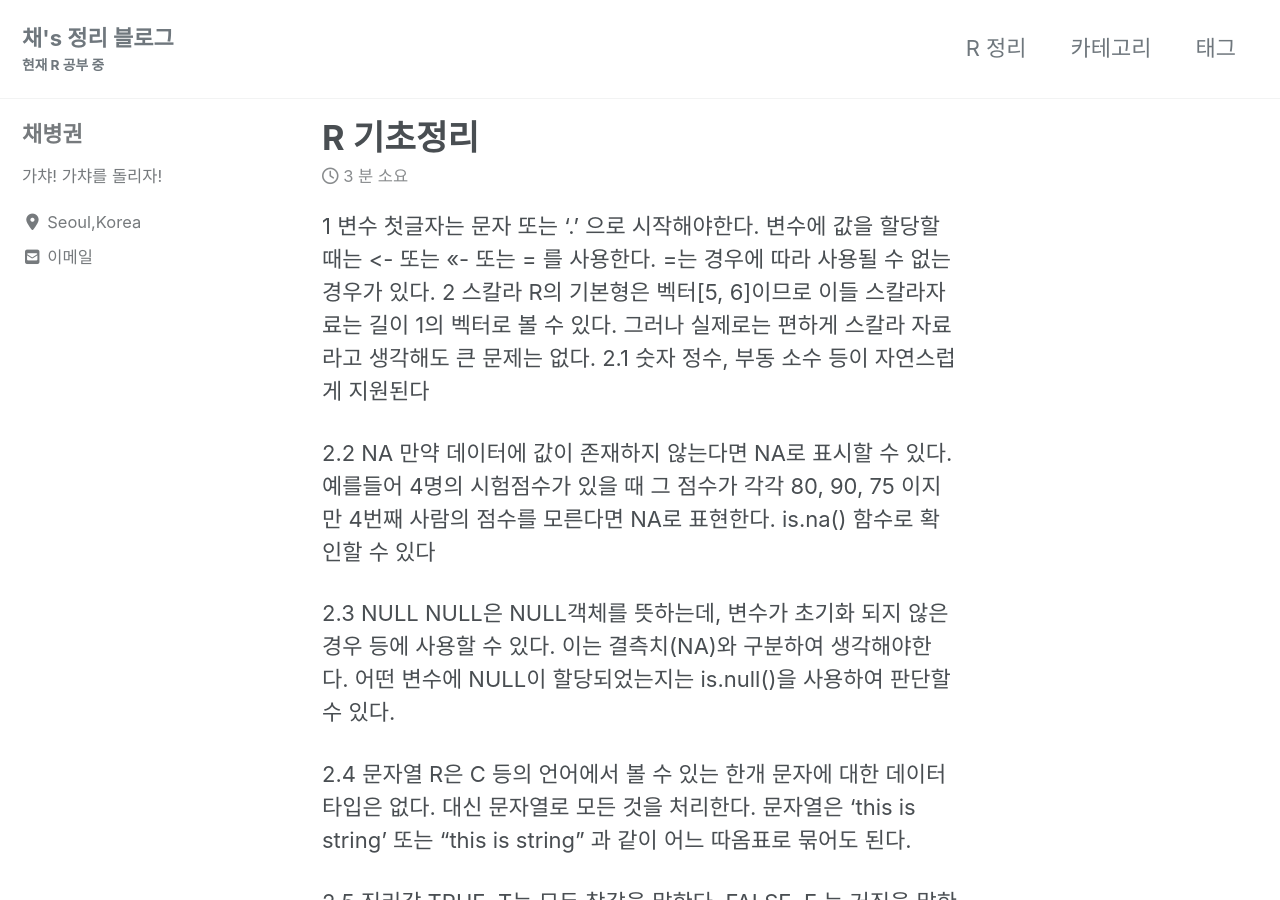
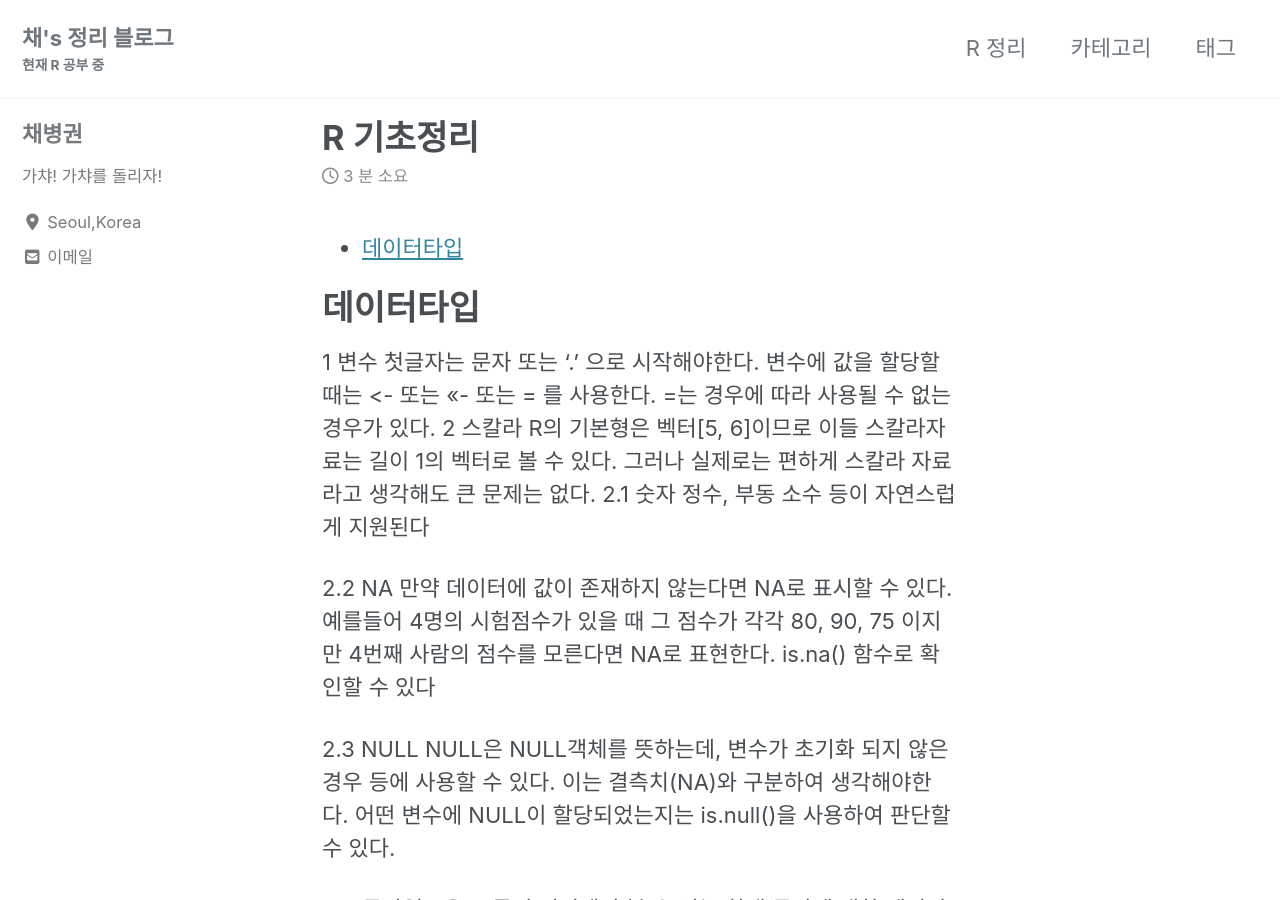
Before and after one commit to ByeongGwonChae/mynotebook, a Jekyll site: the page built from _posts/2020-01-01-R-first-note.md, in a window 1280 px wide and 900 px high. Built offline with Jekyll 4.4.1, drawn with Linux system fonts in a browser that asks for light colours; cached includes are drawn as plain includes; nearby versions of some CDN libraries.

Commit message:
Update 2020-01-01-R-first-note.md

```diff
--- a/_posts/2020-01-01-R-first-note.md
+++ b/_posts/2020-01-01-R-first-note.md
@@ -8,6 +8,7 @@ tag:
 * 목차
 {:toc}
 
+# 데이터타입
 1 변수
 첫글자는 문자 또는 ‘.’ 으로 시작해야한다.
 변수에 값을 할당할때는 <- 또는 <<- 또는 = 를 사용한다. =는 경우에 따라 사용될 수 없는 경우가 있다.
```
